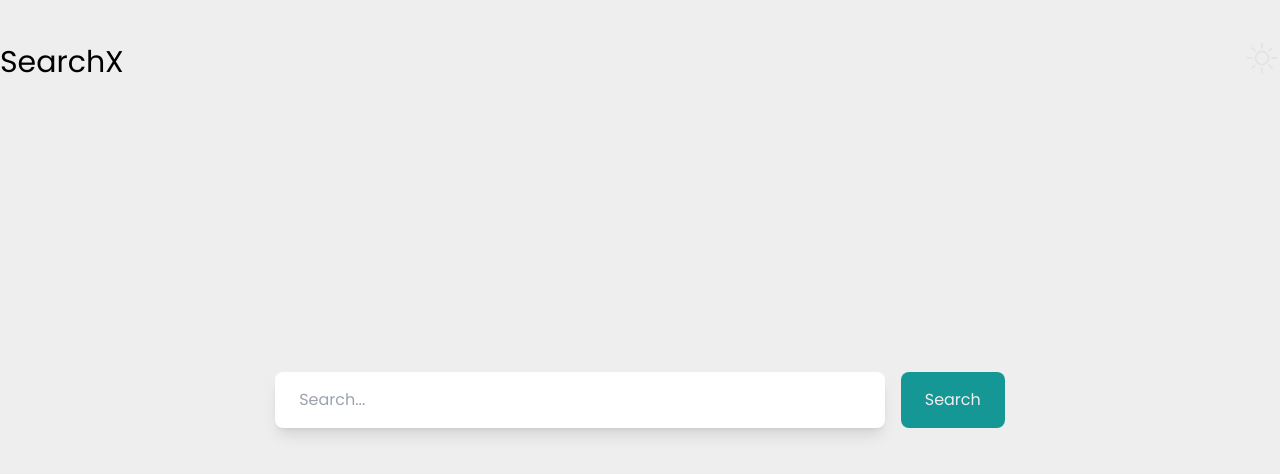
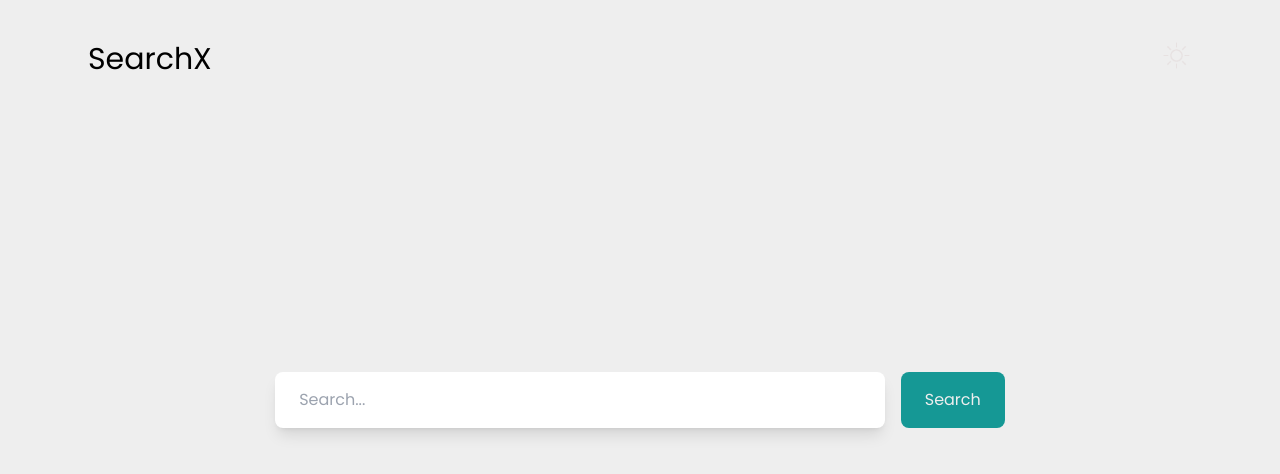
Before and after one commit to Md-Talim/search-x, a Next.js app: page / in a window 1280 px wide. Shown: the top 474 px of the page. Built offline with nearby package versions, Linux system fonts and the light colour scheme.

Commit message:
Make the navbar more responsive

```diff
--- a/components/NavBar.tsx
+++ b/components/NavBar.tsx
@@ -7,15 +7,20 @@ interface Props {
 
 const NavBar = ({ children }: Props) => {
   return (
-    <nav className='container mx-auto flex items-center justify-between py-10 px-6 lg:px-0'>
+    <>
+      <header className='mx-auto flex max-w-6xl flex-col gap-4 px-6 py-10'>
+        <nav className='flex items-center justify-between'>
           <h1 className='text-3xl'>SearchX</h1>
-      {children}
+          <div className='hidden w-full md:block'>{children}</div>
           <ul className='flex items-center gap-4'>
             <li>
               <ThemeToggleButton />
             </li>
           </ul>
         </nav>
+        <div className='block w-full md:hidden'>{children}</div>
+      </header>
+    </>
   );
 };
 
--- a/components/SearchInput.tsx
+++ b/components/SearchInput.tsx
@@ -14,7 +14,7 @@ const SearchInput = () => {
   };
 
   return (
-    <form className='mx-auto flex w-4/5 flex-col items-center gap-4 sm:w-3/5 md:flex-row'>
+    <form className='mx-auto flex items-center gap-4 md:w-3/5 '>
       <input
         placeholder='Search...'
         className='mx-auto block w-full rounded-lg px-6 py-4 text-dark shadow-lg focus:outline-none'
```
Lines whose indentation alone changed are shown as unchanged.
